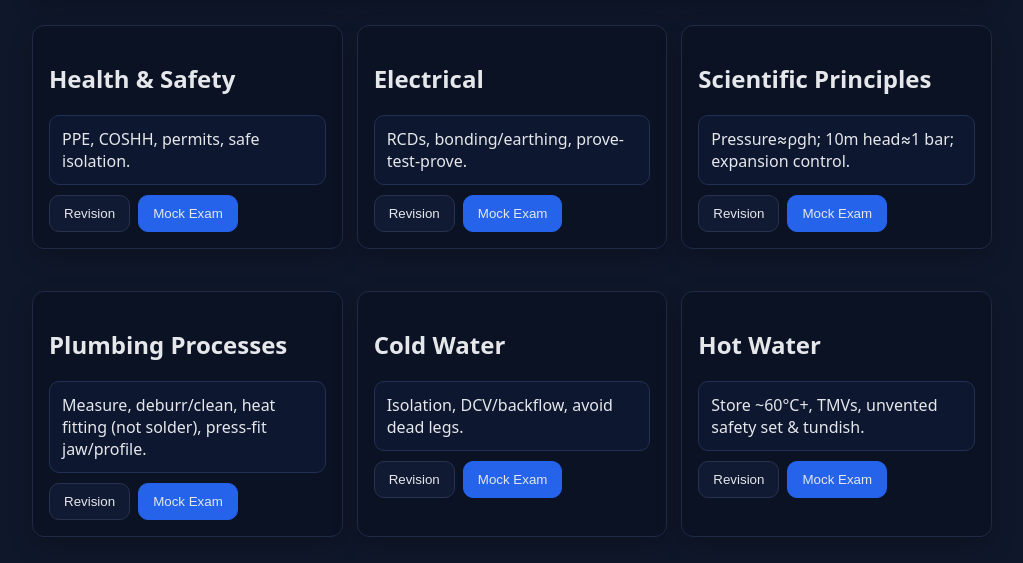
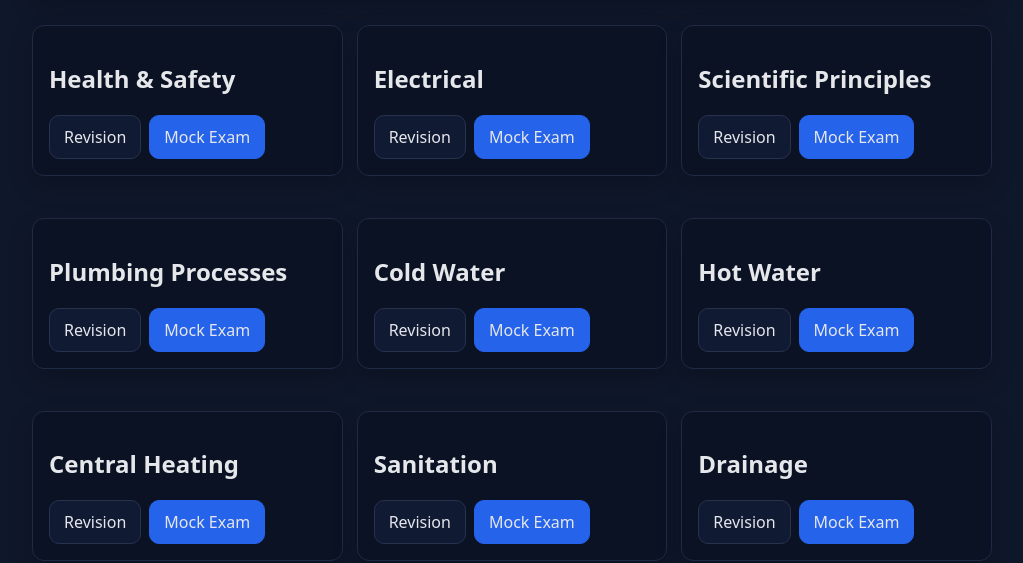
Before and after one commit to Carloscruz2000/PlumbWise, a plain HTML site: page public/app.html in a window 1280 px wide. Shown: the part 237-800 px from the top of the page, without its empty margins (128-1151 px from the left). Drawn offline with Linux system fonts and the light colour scheme.

Commit message:
Update app.html

```diff
--- a/public/app.html
+++ b/public/app.html
@@ -13,6 +13,35 @@
     <p class="muted">Tap a module → Revision to see notes + resources, or start a Mock.</p>
   </header>
   <main id="app"></main>
-  <script src="/js/app.js"></script>
+
+  <!-- Inline JS fallback so the grid renders even if /js/app.js is missing -->
+  <script>
+    const app = document.getElementById("app");
+    const MODULES = [
+      { id: "hs",   title: "Health & Safety" },
+      { id: "elec", title: "Electrical" },
+      { id: "sci",  title: "Scientific Principles" },
+      { id: "proc", title: "Plumbing Processes" },
+      { id: "cold", title: "Cold Water" },
+      { id: "hot",  title: "Hot Water" },
+      { id: "ch",   title: "Central Heating" },
+      { id: "san",  title: "Sanitation" },
+      { id: "drn",  title: "Drainage" },
+      { id: "comm", title: "Communications" },
+      { id: "wr",   title: "Water Regulations" }
+    ];
+    app.innerHTML = '<section class="grid">' + MODULES.map(m => `
+      <div class="card">
+        <h2>${m.title}</h2>
+        <div style="margin-top:10px; display:flex; gap:8px; flex-wrap:wrap">
+          <a class="btn" href="#" onclick="alert('Open Revision for ${m.title}');return false;">Revision</a>
+          <a class="btn primary" href="#" onclick="alert('Start Mock for ${m.title}');return false;">Mock Exam</a>
+        </div>
+      </div>
+    `).join('') + '</section>';
+  </script>
+
+  <!-- When your /js/app.js is confirmed present, switch back to: -->
+  <!-- <script src="/js/app.js"></script> -->
 </body>
 </html>
```
